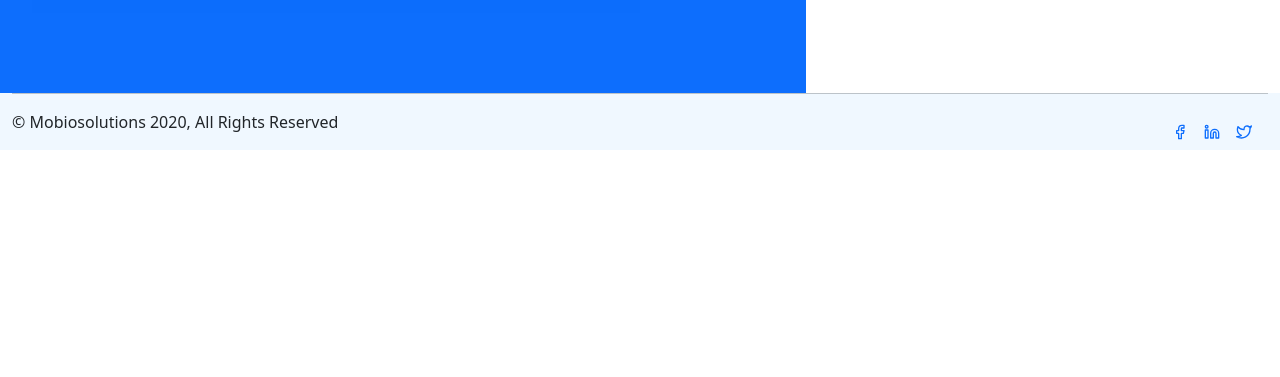
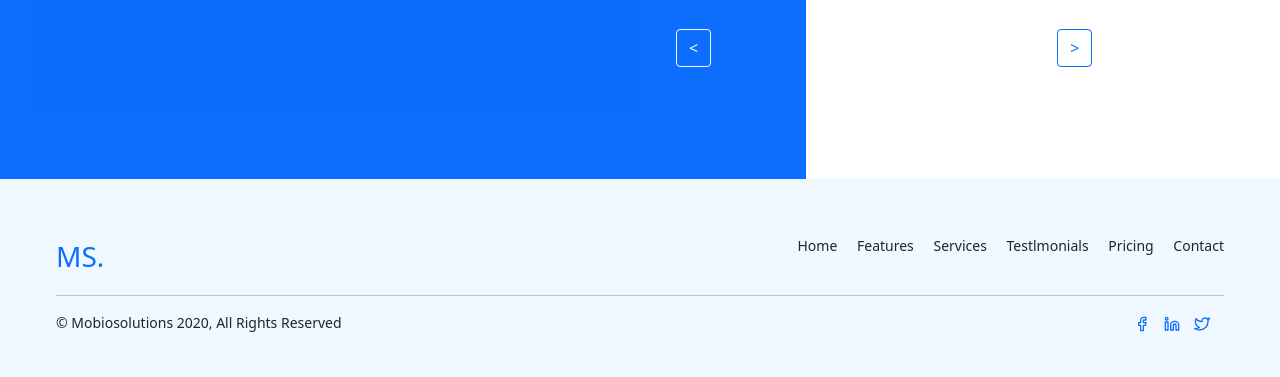
Before and after one commit to parvindavlatzoda/testbabilon, a plain HTML site: page index.html in a window 1280 px wide. Shown: the part 675-1052 px from the top of the page. Before the commit the page ends 825 px from the top, so only its background shows below. Drawn offline with nearby package versions, Linux system fonts and the light colour scheme.

Commit message:
Конец

```diff
--- a/index.html
+++ b/index.html
@@ -1,24 +1,69 @@
 <!DOCTYPE html>
 <html lang="en">
   <head>
-    <meta charset="UTF-8">
-    <meta name="viewport" content="width=device-width, initial-scale=1.0">
-    <link href="https://cdn.jsdelivr.net/npm/bootstrap@5.0.0-beta1/dist/css/bootstrap.min.css" rel="stylesheet" integrity="sha384-giJF6kkoqNQ00vy+HMDP7azOuL0xtbfIcaT9wjKHr8RbDVddVHyTfAAsrekwKmP1" crossorigin="anonymous">
-    <link rel="stylesheet" href="styles.css">
+    <meta charset="UTF-8" />
+    <meta name="viewport" content="width=device-width, initial-scale=1.0" />
+    <link
+      href="https://cdn.jsdelivr.net/npm/bootstrap@5.0.0-beta1/dist/css/bootstrap.min.css"
+      rel="stylesheet"
+      integrity="sha384-giJF6kkoqNQ00vy+HMDP7azOuL0xtbfIcaT9wjKHr8RbDVddVHyTfAAsrekwKmP1"
+      crossorigin="anonymous"
+    />
+    <link rel="stylesheet" href="styles.css" />
     <title>Landing</title>
   </head>
   <body>
-  <svg class="fon" xmlns="http://www.w3.org/2000/svg" style="position:absolute; left:43%" width="391" height="209" viewBox="0 0 391 209">
-    <circle class="Ellipse" data-name="Ellipse" class="cls-1" cx="195.5" cy="13.5" r="158.5"/>
+    <input id="hide-inputik" type="text" placeholder="Let's Discuss" />
+
+    <svg
+      class="fon"
+      xmlns="http://www.w3.org/2000/svg"
+      style="position: absolute; left: 43%"
+      width="391"
+      height="209"
+      viewBox="0 0 391 209"
+    >
+      <circle
+        class="Ellipse"
+        data-name="Ellipse"
+        class="cls-1"
+        cx="195.5"
+        cy="13.5"
+        r="158.5"
+      />
     </svg>
-  <svg class="fon" xmlns="http://www.w3.org/2000/svg" style=" position:absolute; fill: #fff; fill-rule: evenodd; opacity: 0.2;" width="245.125" height="328.406" viewBox="0 0 245.125 328.406">
-    <path class="cls-1" d="M245.14,563.456l-0.1-.1L-82.756,888.927l2.828,2.829Z" transform="translate(0 -563.344)"/>
+    <svg
+      class="fon"
+      xmlns="http://www.w3.org/2000/svg"
+      style="position: absolute; fill: #fff; fill-rule: evenodd; opacity: 0.2"
+      width="245.125"
+      height="328.406"
+      viewBox="0 0 245.125 328.406"
+    >
+      <path
+        class="cls-1"
+        d="M245.14,563.456l-0.1-.1L-82.756,888.927l2.828,2.829Z"
+        transform="translate(0 -563.344)"
+      />
     </svg>
 
-    <nav class="navbar navbar-expand-lg  navbar-dark bg-primary">
+    <nav class="navbar navbar-expand-lg navbar-dark bg-primary">
       <div class="container-fluid">
-          <a class="navbar-brand mb-0 h1" style="font-size: 2em; font-weight: 500;" href="#">MS.</a>
-          <button class="navbar-toggler" type="button" data-bs-toggle="collapse" data-bs-target="#navbarSupportedContent" aria-controls="navbarSupportedContent" aria-expanded="false" aria-label="Toggle navigation">
+        <a
+          class="navbar-brand mb-0 h1"
+          style="font-size: 2em; font-weight: 500"
+          href="#"
+          >MS.</a
+        >
+        <button
+          class="navbar-toggler"
+          type="button"
+          data-bs-toggle="collapse"
+          data-bs-target="#navbarSupportedContent"
+          aria-controls="navbarSupportedContent"
+          aria-expanded="false"
+          aria-label="Toggle navigation"
+        >
           <span class="navbar-toggler-icon"></span>
         </button>
         <div class="collapse navbar-collapse" id="navbarSupportedContent">
@@ -42,46 +87,115 @@
           <ul class="navbar-nav me-auto mb-2 mb-lg-0">
             <li class="nav-item">
               <a class="nav-link" href="#">
-                  <svg xmlns="http://www.w3.org/2000/svg" width="16" height="16" viewBox="0 0 24 24" fill="white" stroke="white" stroke-width="2" stroke-linecap="round" stroke-linejoin="round" class="feather feather-facebook"><path d="M18 2h-3a5 5 0 0 0-5 5v3H7v4h3v8h4v-8h3l1-4h-4V7a1 1 0 0 1 1-1h3z"></path></svg>
+                <svg
+                  xmlns="http://www.w3.org/2000/svg"
+                  width="16"
+                  height="16"
+                  viewBox="0 0 24 24"
+                  fill="white"
+                  stroke="white"
+                  stroke-width="2"
+                  stroke-linecap="round"
+                  stroke-linejoin="round"
+                  class="feather feather-facebook"
+                >
+                  <path
+                    d="M18 2h-3a5 5 0 0 0-5 5v3H7v4h3v8h4v-8h3l1-4h-4V7a1 1 0 0 1 1-1h3z"
+                  ></path>
+                </svg>
               </a>
             </li>
             <li class="nav-item">
               <a class="nav-link" href="#">
-                  <svg xmlns="http://www.w3.org/2000/svg" width="16" height="16" viewBox="0 0 24 24" fill="white" stroke="white" stroke-width="2" stroke-linecap="round" stroke-linejoin="round" class="feather feather-linkedin"><path d="M16 8a6 6 0 0 1 6 6v7h-4v-7a2 2 0 0 0-2-2 2 2 0 0 0-2 2v7h-4v-7a6 6 0 0 1 6-6z"></path><rect x="2" y="9" width="4" height="12"></rect><circle cx="4" cy="4" r="2"></circle></svg>
+                <svg
+                  xmlns="http://www.w3.org/2000/svg"
+                  width="16"
+                  height="16"
+                  viewBox="0 0 24 24"
+                  fill="white"
+                  stroke="white"
+                  stroke-width="2"
+                  stroke-linecap="round"
+                  stroke-linejoin="round"
+                  class="feather feather-linkedin"
+                >
+                  <path
+                    d="M16 8a6 6 0 0 1 6 6v7h-4v-7a2 2 0 0 0-2-2 2 2 0 0 0-2 2v7h-4v-7a6 6 0 0 1 6-6z"
+                  ></path>
+                  <rect x="2" y="9" width="4" height="12"></rect>
+                  <circle cx="4" cy="4" r="2"></circle>
+                </svg>
               </a>
             </li>
             <li class="nav-item">
               <a class="nav-link" href="#">
-                  <svg xmlns="http://www.w3.org/2000/svg" width="16" height="16" viewBox="0 0 24 24" fill="white" stroke="white" stroke-width="2" stroke-linecap="round" stroke-linejoin="round" class="feather feather-twitter"><path d="M23 3a10.9 10.9 0 0 1-3.14 1.53 4.48 4.48 0 0 0-7.86 3v1A10.66 10.66 0 0 1 3 4s-4 9 5 13a11.64 11.64 0 0 1-7 2c9 5 20 0 20-11.5a4.5 4.5 0 0 0-.08-.83A7.72 7.72 0 0 0 23 3z"></path></svg>
+                <svg
+                  xmlns="http://www.w3.org/2000/svg"
+                  width="16"
+                  height="16"
+                  viewBox="0 0 24 24"
+                  fill="white"
+                  stroke="white"
+                  stroke-width="2"
+                  stroke-linecap="round"
+                  stroke-linejoin="round"
+                  class="feather feather-twitter"
+                >
+                  <path
+                    d="M23 3a10.9 10.9 0 0 1-3.14 1.53 4.48 4.48 0 0 0-7.86 3v1A10.66 10.66 0 0 1 3 4s-4 9 5 13a11.64 11.64 0 0 1-7 2c9 5 20 0 20-11.5a4.5 4.5 0 0 0-.08-.83A7.72 7.72 0 0 0 23 3z"
+                  ></path>
+                </svg>
               </a>
             </li>
           </ul>
           <ul class="navbar-nav me-auto mb-2 mb-lg-0">
             <li class="nav-item">
-                <a class="nav-link" href="#" style="color: black;     font-family: cursive;">
+              <a
+                id="lets"
+                class="nav-link"
+                href="#"
+                style="color: black; font-family: cursive"
+              >
                 Let's Discuss
               </a>
             </li>
           </ul>
-
         </div>
-
       </div>
     </nav>
-      <div class="container-fluid" >
-        <div class="row main" >
-          <span class="col-md-6 main-col" style="background: #0d6efdab; ">
-            <div id="carouselExampleIndicators" class="carousel slide" data-bs-ride="carousel">
-              <ol class="carousel-indicators position-absolute top-50 start-0 translate-middle-y">
-                <li data-bs-target="#carouselExampleIndicators" data-bs-slide-to="0" class="active"></li>
-                <li data-bs-target="#carouselExampleIndicators" data-bs-slide-to="1"></li>
-                <li data-bs-target="#carouselExampleIndicators" data-bs-slide-to="2"></li>
+    <div class="container-fluid">
+      <div class="row main">
+        <span class="col-md-6 main-col" style="background: #0d6efdab">
+          <div
+            id="carouselExampleIndicators"
+            class="carousel slide"
+            data-bs-ride="carousel"
+          >
+            <ol
+              class="carousel-indicators position-absolute top-50 start-0 translate-middle-y"
+            >
+              <li
+                data-bs-target="#carouselExampleIndicators"
+                data-bs-slide-to="0"
+                class="active"
+              ></li>
+              <li
+                data-bs-target="#carouselExampleIndicators"
+                data-bs-slide-to="1"
+              ></li>
+              <li
+                data-bs-target="#carouselExampleIndicators"
+                data-bs-slide-to="2"
+              ></li>
             </ol>
             <div class="carousel-inner">
               <div class="carousel-item active">
-                  <h1>We build intelligent 1  Enterprise Software</h1>
-                    <p >
-                      Lorem ipsum dolor sit amet, consectetuer adipiscing elit. Aenean commodo ligula eget dolor. Aenean massa. Cum sociis natoque penatibus et magnis dis parturient montes, nascetur ridiculus mus. Donec quam felis, ultricies nec
+                <h1>We build intelligent 1 Enterprise Software</h1>
+                <p>
+                  Lorem ipsum dolor sit amet, consectetuer adipiscing elit.
+                  Aenean commodo ligula eget dolor. Aenean massa. Cum sociis
+                  natoque penatibus et magnis dis parturient montes, nascetur
+                  ridiculus mus. Donec quam felis, ultricies nec
                 </p>
                 <p>
                   <a type="button" class="btn btn-more">Read more</a>
@@ -90,7 +204,8 @@
               <div class="carousel-item">
                 <h1>We build intelligent2 Enterprise Software</h1>
                 <p>
-                      Loren ipsenig jdpfer jdisodofms oforig ikolpe tujyip yioped yioejnjka agion iafdnfa
+                  Loren ipsenig jdpfer jdisodofms oforig ikolpe tujyip yioped
+                  yioejnjka agion iafdnfa
                 </p>
                 <p>
                   <a type="button" class="btn btn-more">Read more</a>
@@ -99,51 +214,146 @@
               <div class="carousel-item">
                 <h1>We build intelligent3 Enterprise Software</h1>
                 <p>
-                    Loren ipsenig jdpfer jdisodofms oforig ikolpe tujyip yioped yioejnjka agion iafdnfa
+                  Loren ipsenig jdpfer jdisodofms oforig ikolpe tujyip yioped
+                  yioejnjka agion iafdnfa
                 </p>
                 <p>
                   <a type="button" class="btn btn-more">Read more</a>
                 </p>
               </div>
             </div>
-
           </div>
-
         </span>
-          <div class="col-md-6" style="padding: 1em;" >
-            <div class="ratio ratio-1x1 video " >
-              <iframe src="https://www.youtube.com/embed/obKHPIW_mqw?rel=0" title="YouTube video" allowfullscreen></iframe>
+        <div class="col-md-6" style="padding: 1em">
+          <div class="ratio ratio-1x1 video">
+            <iframe
+              id="videos"
+              src="https://www.youtube.com/embed/obKHPIW_mqw?rel=0"
+              title="YouTube video"
+              allowfullscreen
+            ></iframe>
+          </div>
+          <div class="strelki row">
+            <button
+              id="prev"
+              type="button"
+              class="btn btn-outline-light col-1"
+              onclick="onClickPrev()"
+            >
+              &lt;
+            </button>
+            <button
+              id="next"
+              type="button"
+              class="btn btn-outline-primary col-1"
+              onclick="onClickNext()"
+            >
+              &gt;
+            </button>
           </div>
         </div>
       </div>
     </div>
-        <div style="background: aliceblue;" class="container-fluid">
-        <footer >
-          <hr>
+
+    <div class="container-fluid foot">
       <div class="row">
-          <p class="col-md-6">&copy; Mobiosolutions 2020, All Rights Reserved</p>
-          <ul class="navbar-nav me-auto mb-2 mb-lg-0 col-md-6 justify-content-md-end"   style="flex-direction: row" >
-            <li class="nav-item" style="padding-right: 1em;">
-              <a class="nav-link" href="#">
-                <svg xmlns="http://www.w3.org/2000/svg" width="16" height="16" viewBox="0 0 24 24" fill="white" stroke="currentColor" stroke-width="2" stroke-linecap="round" stroke-linejoin="round" class="feather feather-facebook"><path d="M18 2h-3a5 5 0 0 0-5 5v3H7v4h3v8h4v-8h3l1-4h-4V7a1 1 0 0 1 1-1h3z"></path></svg>
+        <a
+          class="navbar-brand mb-0 h1 col"
+          style="font-size: 2em; font-weight: 500"
+          href="#"
+          >MS.</a
+        >
+        <ul class="foot-list col">
+          <li class="foot-link">Home</li>
+          <li class="foot-link">Features</li>
+          <li class="foot-link">Services</li>
+          <li class="foot-link">Testlmonials</li>
+          <li class="foot-link">Pricing</li>
+          <li class="foot-link">Contact</li>
+        </ul>
+      </div>
+      <footer>
+        <hr />
+        <div class="row">
+          <p class="col-md-6">
+            &copy; Mobiosolutions 2020, All Rights Reserved
+          </p>
+          <ul
+            class="navbar-nav me-auto mb-2 mb-lg-0 col-md-6 justify-content-md-end"
+            style="flex-direction: row"
+          >
+            <li class="nav-item" style="padding-right: 1em">
+              <a href="#">
+                <svg
+                  xmlns="http://www.w3.org/2000/svg"
+                  width="16"
+                  height="16"
+                  viewBox="0 0 24 24"
+                  fill="white"
+                  stroke="currentColor"
+                  stroke-width="2"
+                  stroke-linecap="round"
+                  stroke-linejoin="round"
+                  class="feather feather-facebook"
+                >
+                  <path
+                    d="M18 2h-3a5 5 0 0 0-5 5v3H7v4h3v8h4v-8h3l1-4h-4V7a1 1 0 0 1 1-1h3z"
+                  ></path>
+                </svg>
               </a>
             </li>
-            <li class="nav-item" style="padding-right: 1em;">
-              <a class="nav-link" href="#">
-                <svg xmlns="http://www.w3.org/2000/svg" width="16" height="16" viewBox="0 0 24 24" fill="none" stroke="currentColor" stroke-width="2" stroke-linecap="round" stroke-linejoin="round" class="feather feather-linkedin"><path d="M16 8a6 6 0 0 1 6 6v7h-4v-7a2 2 0 0 0-2-2 2 2 0 0 0-2 2v7h-4v-7a6 6 0 0 1 6-6z"></path><rect x="2" y="9" width="4" height="12"></rect><circle cx="4" cy="4" r="2"></circle></svg>
+            <li class="nav-item" style="padding-right: 1em">
+              <a href="#">
+                <svg
+                  xmlns="http://www.w3.org/2000/svg"
+                  width="16"
+                  height="16"
+                  viewBox="0 0 24 24"
+                  fill="none"
+                  stroke="currentColor"
+                  stroke-width="2"
+                  stroke-linecap="round"
+                  stroke-linejoin="round"
+                  class="feather feather-linkedin"
+                >
+                  <path
+                    d="M16 8a6 6 0 0 1 6 6v7h-4v-7a2 2 0 0 0-2-2 2 2 0 0 0-2 2v7h-4v-7a6 6 0 0 1 6-6z"
+                  ></path>
+                  <rect x="2" y="9" width="4" height="12"></rect>
+                  <circle cx="4" cy="4" r="2"></circle>
+                </svg>
               </a>
             </li>
-            <li class="nav-item" style="padding-right: 1em;">
-              <a class="nav-link" href="#">
-                <svg xmlns="http://www.w3.org/2000/svg" width="16" height="16" viewBox="0 0 24 24" fill="none" stroke="currentColor" stroke-width="2" stroke-linecap="round" stroke-linejoin="round" class="feather feather-twitter"><path d="M23 3a10.9 10.9 0 0 1-3.14 1.53 4.48 4.48 0 0 0-7.86 3v1A10.66 10.66 0 0 1 3 4s-4 9 5 13a11.64 11.64 0 0 1-7 2c9 5 20 0 20-11.5a4.5 4.5 0 0 0-.08-.83A7.72 7.72 0 0 0 23 3z"></path></svg>
+            <li class="nav-item" style="padding-right: 1em">
+              <a href="#">
+                <svg
+                  xmlns="http://www.w3.org/2000/svg"
+                  width="16"
+                  height="16"
+                  viewBox="0 0 24 24"
+                  fill="none"
+                  stroke="currentColor"
+                  stroke-width="2"
+                  stroke-linecap="round"
+                  stroke-linejoin="round"
+                  class="feather feather-twitter"
+                >
+                  <path
+                    d="M23 3a10.9 10.9 0 0 1-3.14 1.53 4.48 4.48 0 0 0-7.86 3v1A10.66 10.66 0 0 1 3 4s-4 9 5 13a11.64 11.64 0 0 1-7 2c9 5 20 0 20-11.5a4.5 4.5 0 0 0-.08-.83A7.72 7.72 0 0 0 23 3z"
+                  ></path>
+                </svg>
               </a>
             </li>
           </ul>
         </div>
       </footer>
-
     </div>
 
-    <script src="https://cdn.jsdelivr.net/npm/bootstrap@5.0.0-beta1/dist/js/bootstrap.bundle.min.js" integrity="sha384-ygbV9kiqUc6oa4msXn9868pTtWMgiQaeYH7/t7LECLbyPA2x65Kgf80OJFdroafW" crossorigin="anonymous"></script>
+    <script
+      src="https://cdn.jsdelivr.net/npm/bootstrap@5.0.0-beta1/dist/js/bootstrap.bundle.min.js"
+      integrity="sha384-ygbV9kiqUc6oa4msXn9868pTtWMgiQaeYH7/t7LECLbyPA2x65Kgf80OJFdroafW"
+      crossorigin="anonymous"
+    ></script>
+    <script src="scripts.js"></script>
   </body>
 </html>
--- /dev/null
+++ b/scripts.js
@@ -0,0 +1,27 @@
+const arr = [
+  "https://www.youtube.com/embed/obKHPIW_mqw?rel=0",
+  "https://www.youtube.com/embed/hMPMUDydTtQ?rel=0",
+  "https://www.youtube.com/embed/4R7e4XE0Q5c?rel=0",
+];
+let current = 0;
+const nextButton = document.getElementById("next");
+const prevButton = document.getElementById("prev");
+const video = document.getElementById("videos");
+const onClickPrev = () => {
+  if (current > 0) {
+    current = current - 1;
+  } else current = 2;
+  changeLink();
+};
+const onClickNext = () => {
+  if (current < 2) {
+    current = current + 1;
+  } else current = 0;
+  changeLink();
+};
+const changeLink = () => {
+  video.src = arr[current];
+};
+
+nextButton.onclick = onClickNext;
+prevButton.onclick = onClickPrev;
--- a/styles.css
+++ b/styles.css
@@ -1,3 +1,43 @@
+html,
+body {
+  margin: 0;
+  padding: 0;
+  height: 100%;
+}
+#hide-inputik {
+  position: absolute;
+  display: none;
+}
+.inputik-show {
+  display: block;
+  animation: showBlock 1s linear forwards;
+}
+
+@keyframes showBlock {
+  0% {
+    opacity: 0;
+  }
+  100% {
+    opacity: 1;
+  }
+}
+
+.foot {
+  background: aliceblue;
+  font-size: 0.875rem;
+  font-weight: 500;
+  padding: 4em 4em 2em 4em;
+}
+.foot-list {
+  text-decoration: none;
+  list-style: none;
+  text-align: end;
+}
+.foot-link {
+  display: inline-block !important;
+  margin-left: 1rem !important;
+  cursor: pointer;
+}
 .Ellipse {
   fill: none;
   stroke: #b7b7b7;
@@ -44,6 +84,10 @@
   border-radius: 50px 1px;
   width: 90%;
 }
+.strelki {
+  justify-content: space-between;
+  padding: 2em;
+}
 @media screen and (min-width: 1024px) {
   body {
     background: linear-gradient(90deg, #0d6efd 63%, transparent 34%);
@@ -66,9 +110,25 @@
     padding: 3em 6em;
     color: #ffffff;
   }
+  .strelki {
+    width: 30em;
+    justify-content: space-between;
+    padding: 2em;
+  }
 }
 @media screen and (max-width: 1024px) {
   .fon {
     visibility: hidden;
+    width: 0;
+  }
+  .strelki {
+    justify-content: space-between;
+    padding: 2em;
   }
 }
+@media screen and (max-width: 1020px) {
+  #prev {
+    color: #0d6efd;
+    border-color: #0d6efd;
+  }
+}
```
Lines whose indentation alone changed are shown as unchanged.
